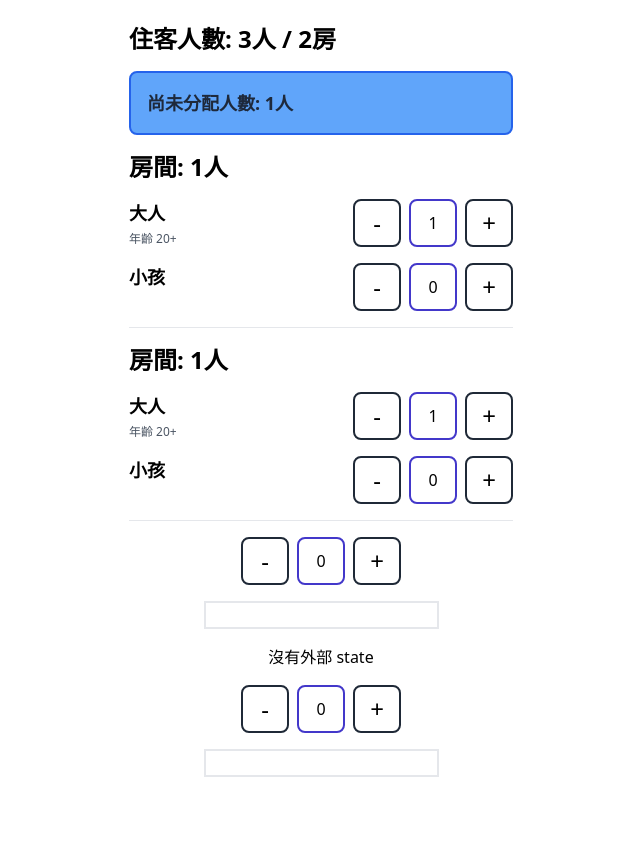
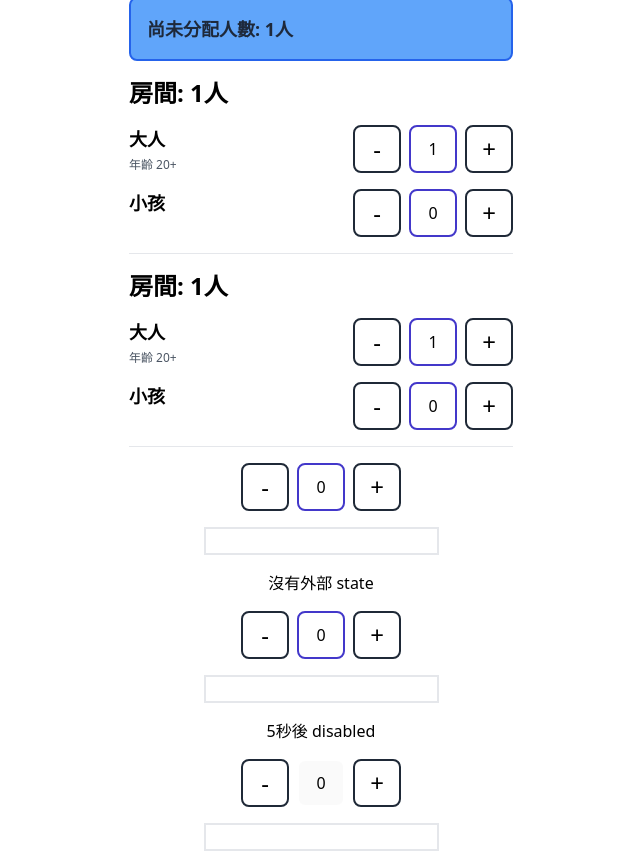
Before and after one commit to Dlutermade/room_allocation-v2, a React app: page / in a window 1280 px wide. Shown: the whole page, without its empty margins (319-959 px from the left). Before the commit the page ends 800 px from the top, so only its background shows below. Built offline with nearby package versions, Linux system fonts and the light colour scheme.

Commit message:
:bug: disabled logic

```diff
--- a/src/App.tsx
+++ b/src/App.tsx
@@ -1,4 +1,4 @@
-import React, { useMemo, useState } from "react";
+import React, { useEffect, useMemo, useState } from "react";
 import RoomAllocation from "feature/RoomAllocation";
 import CustomInputNumber from "components/CustomInputNumber";
 import { NativeEventHandler } from "types";
@@ -21,6 +21,12 @@ const App = () => {
     },
     [value]
   );
+
+  const [disabled, setDisabled] = useState(false);
+
+  useEffect(() => {
+    setTimeout(setDisabled, 5_000, true);
+  }, []);
 
   return (
     <div className="flex flex-col items-center justify-center h-screen gap-4">
@@ -59,6 +65,21 @@ const App = () => {
           <input className="border-2" type="number" />
         </>
       }
+
+      {
+        <>
+          <h2>5秒後 disabled</h2>
+          <CustomInputNumber
+            name={"test2"}
+            disabled={disabled}
+            onChange={(e) => {
+              console.log("5s disabled change", e.target.value);
+              console.log("5s disabled change ", e.target.name);
+            }}
+          />
+          <input className="border-2" type="number" />
+        </>
+      }
     </div>
   );
 };
--- a/src/components/CustomInputNumber/index.tsx
+++ b/src/components/CustomInputNumber/index.tsx
@@ -92,6 +92,12 @@ const CustomInputNumber = ({
     handleStopTimer,
   } = useLongPressTimer(timerActions);
 
+  useEffect(() => {
+    if (disabled) {
+      handleStopTimer();
+    }
+  }, [disabled]);
+
   return (
     <div className="flex gap-2 text-base custom-input-number">
       <button
@@ -104,6 +110,7 @@ const CustomInputNumber = ({
         onMouseDown={handleStartDecrementTimer}
         onMouseUp={handleStopTimer}
         onBlur={onBlurTrigger}
+        disabled={disabled}
       >
         -
       </button>
@@ -134,6 +141,7 @@ const CustomInputNumber = ({
         onMouseDown={handleStartIncrementTimer}
         onMouseUp={handleStopTimer}
         onBlur={onBlurTrigger}
+        disabled={disabled}
       >
         +
       </button>
```
